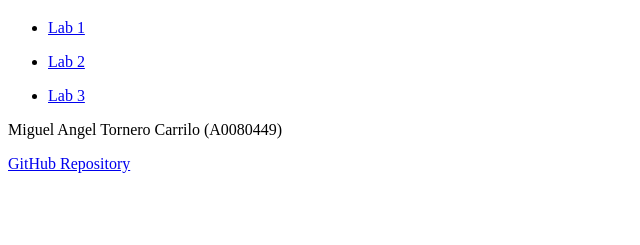
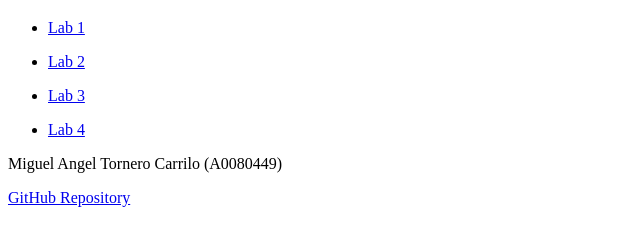
Before and after one commit to A00820449/web-dev-labs, a plain HTML site: page index.html in a window 1280 px wide. Shown: the part 61-306 px from the top of the page, without its empty margins (0-640 px from the left). Drawn offline with Linux system fonts and the light colour scheme.

Commit message:
added link to Lab 4

```diff
--- a/index.html
+++ b/index.html
@@ -25,6 +25,11 @@
                 <a href="lab3">Lab 3</a>
             </li>
         </ul>
+        <ul>
+            <li>
+                <a href="lab4">Lab 4</a>
+            </li>
+        </ul>
     </main>
     <footer>
         <p>Miguel Angel Tornero Carrilo (A0080449)</p>
```
